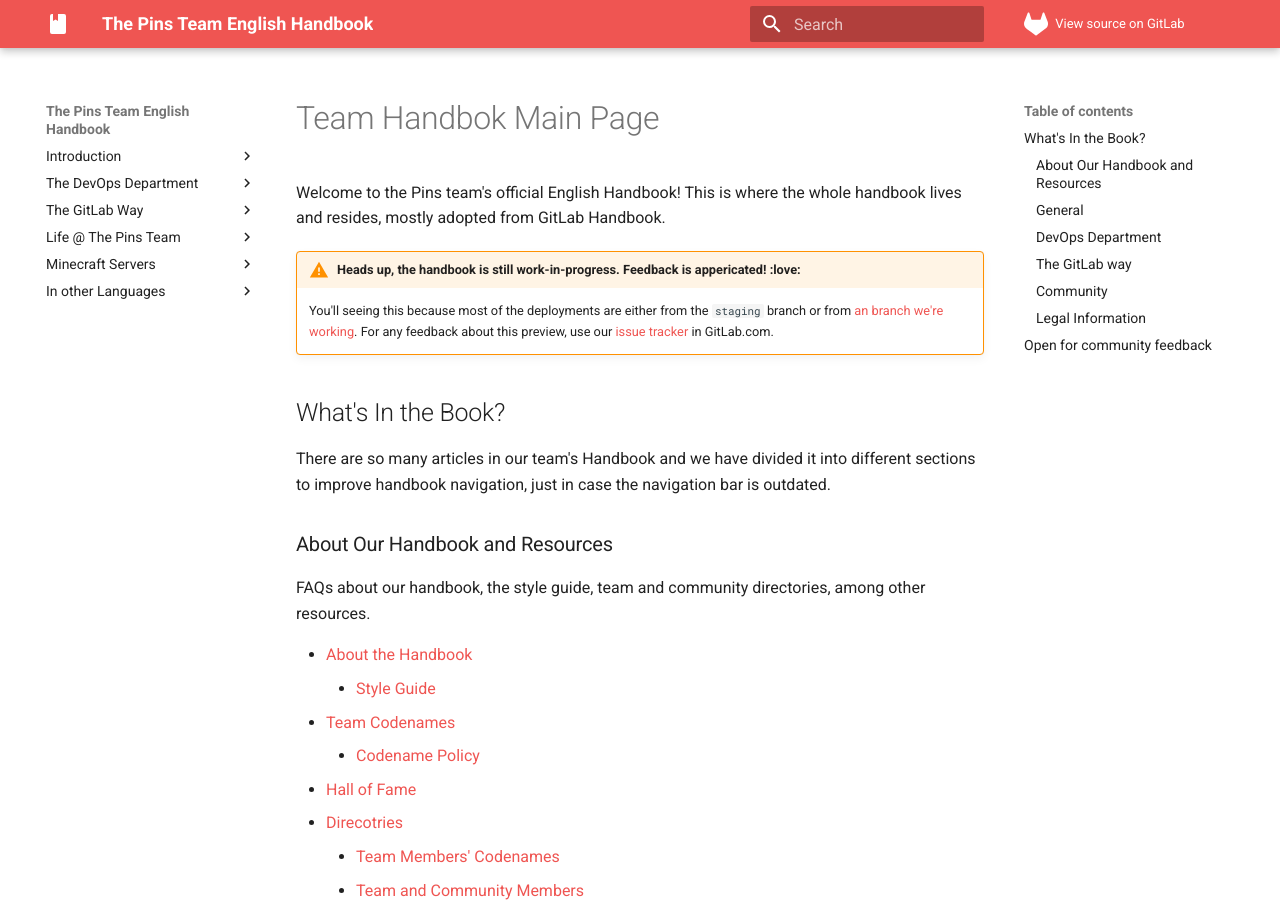
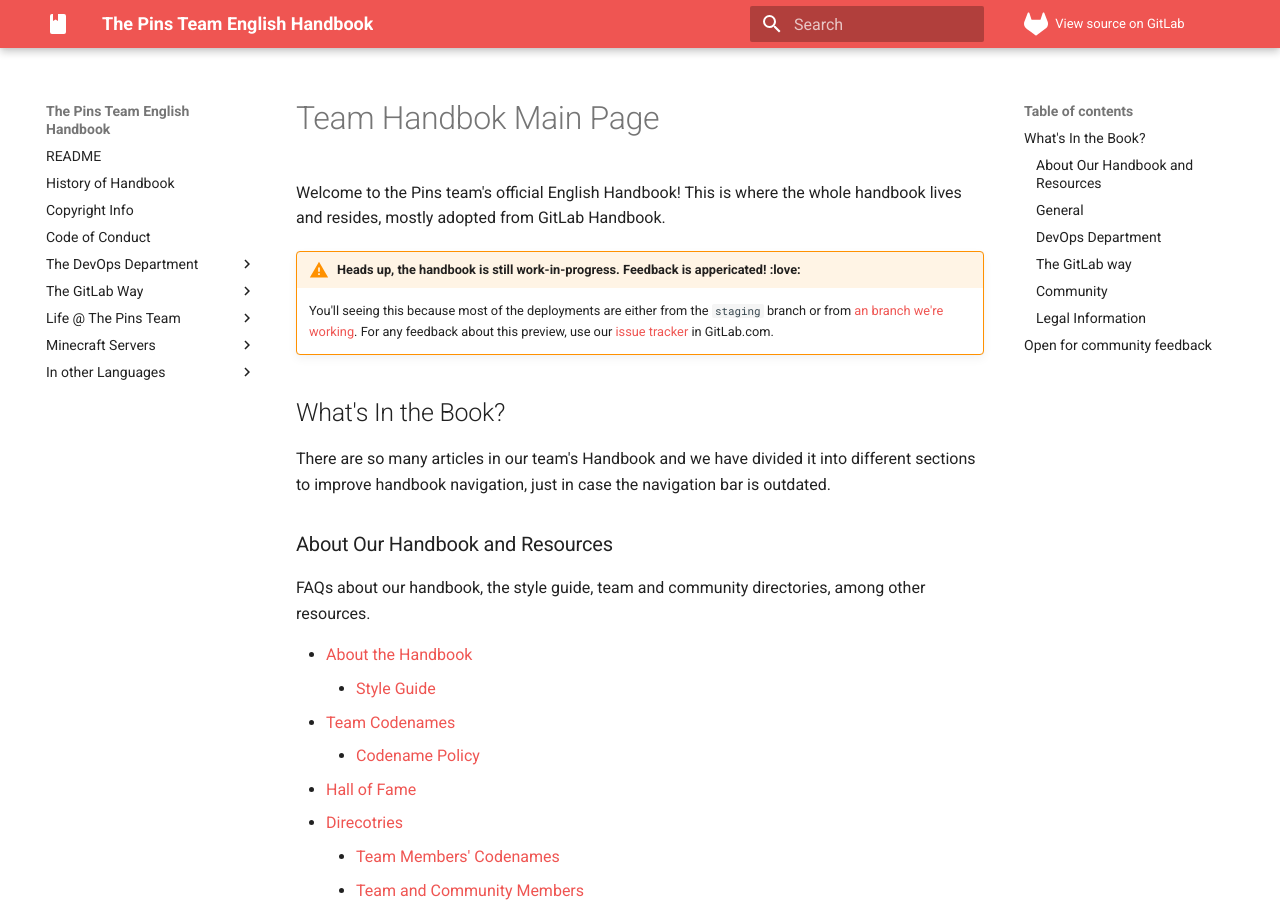
Before and after one commit to MadeByThePinsHub/handbook, an MkDocs documentation site: the page built from handbook/index.md, in a window 1280 px wide and 900 px high. Built offline with MkDocs 1.6.1 and Material for MkDocs 9.7.7, drawn with Linux system fonts in a browser that asks for light colours; comment, search, counter and statistics services are not loaded; part of the change alters nothing that is shown.

```diff
--- a/mkdocs.yml
+++ b/mkdocs.yml
@@ -28,12 +28,10 @@ repo_name: View source on GitLab
 # Navigation menu
 # Update this as new content are available.
 nav:
-    - 'Introduction':
-      - 'README': '/'
-      - 'History of Handbook': 'about'
-      - 'Copyright Info': 'copyright'
-      - 'Team Members Directory': 'directory/team'
-      - 'Code of Conduct': 'code-of-conduct'
+    - 'README': '/'
+    - 'History of Handbook': 'about'
+    - 'Copyright Info': 'copyright'
+    - 'Code of Conduct': 'code-of-conduct'
     - 'The DevOps Department':
       - 'Intro to DevOps': 'devops'
       - 'Verify':
@@ -145,4 +143,8 @@ extra:
     - icon: fontawesome/brands/telegram
       link: 'https://telegram.dog/UpdatesFromThePins'
 
+## IF you had a Github fork, keep it 'gh-pages'.
+remote_name: origin
+remote_branch: gh-pages
+
 ## Edit Link should be end here
```
Also changed, not shown: requirements.txt (+5 -5 lines).
